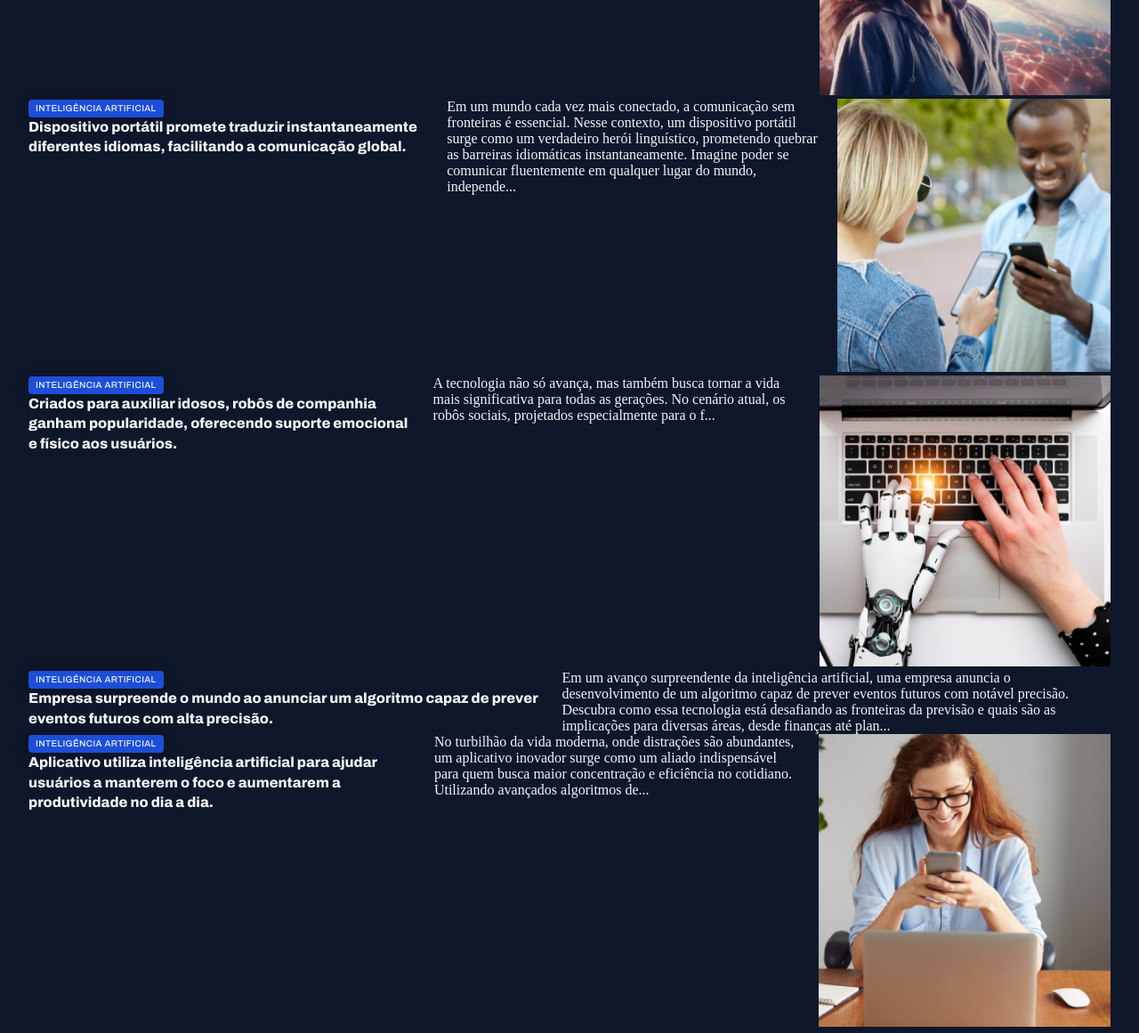
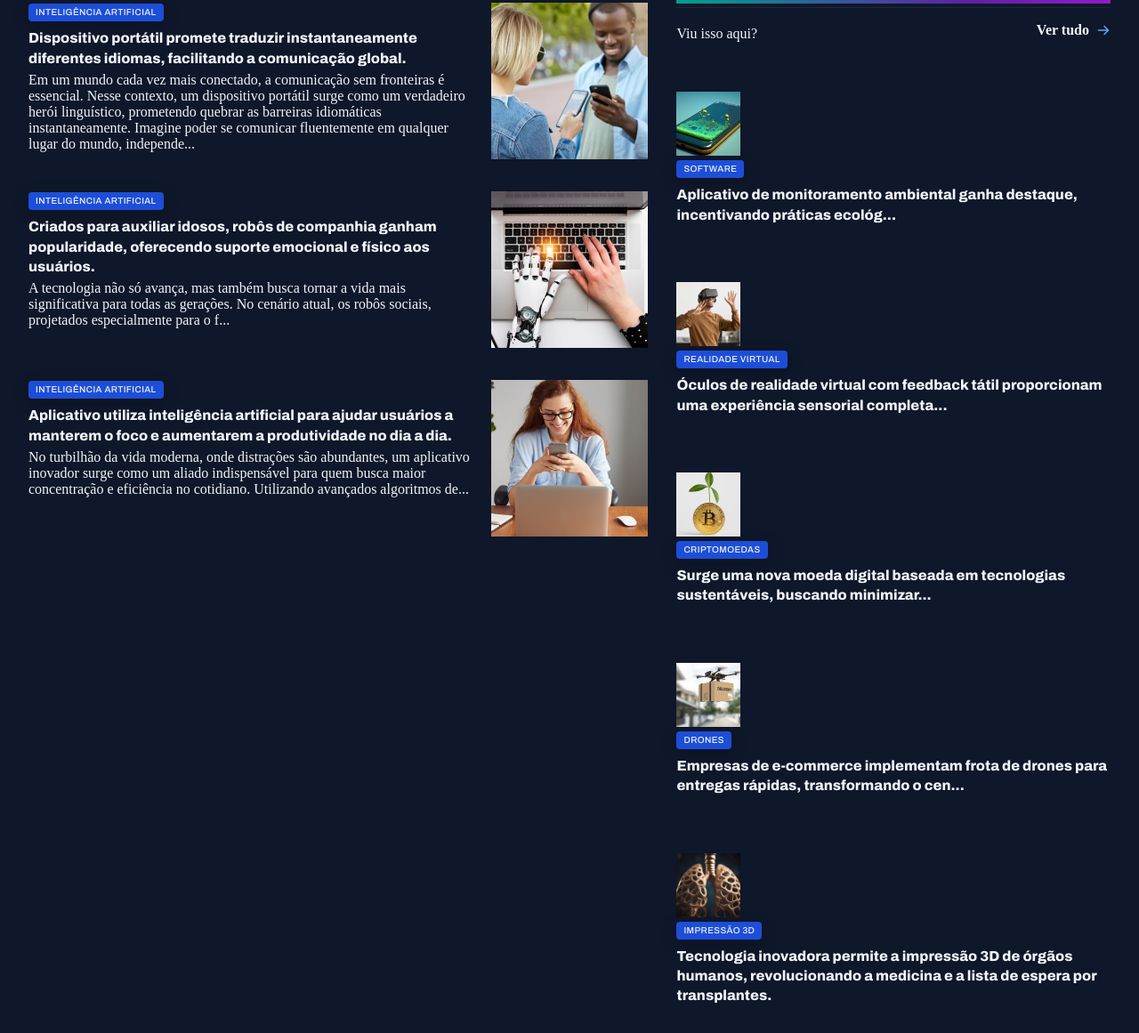
Before and after one commit to Leolfc/Projeto-Portal-de-Noticias, a plain HTML site: page index.html in a window 1280 px wide. Shown: the part 1300-2461 px from the top of the page at 89% size. After the commit the page ends 2431 px from the top, so only its background shows below. Drawn offline with Linux system fonts and the light colour scheme.

Commit message:
estilizando os ultimos cards

```diff
--- a/index.html
+++ b/index.html
@@ -155,7 +155,7 @@
             <span></span>
           </a>
         </header>
-        <div class="grid gap32">
+        <div class="grid gap-32">
           <article class="grid grid-flow-col gap-16">
             <div>
               <span class="content-tag"> Inteligência Artificial </span>
@@ -163,16 +163,18 @@
                 Empresa surpreende o mundo ao anunciar um algoritmo capaz de
                 prever eventos futuros com alta precisão.
               </h3>
-            </div>
-            <p class="text-sm">
+              <p class="text-sm">
               Em um avanço surpreendente da inteligência artificial, uma empresa
               anuncia o desenvolvimento de um algoritmo capaz de prever eventos
               futuros com notável precisão. Descubra como essa tecnologia está
               desafiando as fronteiras da previsão e quais são as implicações
               para diversas áreas, desde finanças até plan...
             </p>
+            </div>
+
             <div><img src="assets/Image 10.png" alt="" /></div>
           </article>
+
           <article class="grid grid-flow-col gap-16">
             <div>
               <span class="content-tag"> Inteligência Artificial </span>
@@ -180,16 +182,17 @@
                 Dispositivo portátil promete traduzir instantaneamente
                 diferentes idiomas, facilitando a comunicação global.
               </h3>
-            </div>
-            <p class="text-sm">
+              <p class="text-sm">
               Em um mundo cada vez mais conectado, a comunicação sem fronteiras
               é essencial. Nesse contexto, um dispositivo portátil surge como um
               verdadeiro herói linguístico, prometendo quebrar as barreiras
               idiomáticas instantaneamente. Imagine poder se comunicar
               fluentemente em qualquer lugar do mundo, independe...
             </p>
+            </div>
             <div><img src="assets/Image 11.png" alt="" /></div>
           </article>
+
           <article class="grid grid-flow-col gap-16">
             <div>
               <span class="content-tag"> Inteligência Artificial </span>
@@ -198,53 +201,40 @@
                 popularidade, oferecendo suporte emocional e físico aos
                 usuários.
               </h3>
-            </div>
-            <p class="text-sm">
+               <p class="text-sm">
               A tecnologia não só avança, mas também busca tornar a vida mais
               significativa para todas as gerações. No cenário atual, os robôs
               sociais, projetados especialmente para o f...
             </p>
+            </div>
+
             <div><img src="assets/Image 12.png" alt="" /></div>
           </article>
+
           <article class="grid grid-flow-col gap-16">
             <div>
               <span class="content-tag"> Inteligência Artificial </span>
               <h3 class="text-xl">
-                Empresa surpreende o mundo ao anunciar um algoritmo capaz de
-                prever eventos futuros com alta precisão.
+               Aplicativo utiliza inteligência artificial para ajudar usuários a manterem o foco e aumentarem a produtividade no dia a dia.
               </h3>
+               <p class="text-sm">
+            No turbilhão da vida moderna, onde distrações são abundantes, um aplicativo inovador surge como um aliado indispensável para quem busca maior concentração e eficiência no cotidiano. Utilizando avançados algoritmos de...
+
+            </p>
             </div>
-            <p class="text-sm">
-              Em um avanço surpreendente da inteligência artificial, uma empresa
-              anuncia o desenvolvimento de um algoritmo capaz de prever eventos
-              futuros com notável precisão. Descubra como essa tecnologia está
-              desafiando as fronteiras da previsão e quais são as implicações
-              para diversas áreas, desde finanças até plan...
-            </p>
-            <div><img src="assets/Image 13.png.png" alt="" /></div>
-          </article>
-          <article class="grid grid-flow-col gap-16">
-            <div>
-              <span class="content-tag"> Inteligência Artificial </span>
-              <h3 class="text-xl">
-                Aplicativo utiliza inteligência artificial para ajudar usuários
-                a manterem o foco e aumentarem a produtividade no dia a dia.
-              </h3>
-            </div>
-            <p class="text-sm">
-              No turbilhão da vida moderna, onde distrações são abundantes, um
-              aplicativo inovador surge como um aliado indispensável para quem
-              busca maior concentração e eficiência no cotidiano. Utilizando
-              avançados algoritmos de...
-            </p>
+
             <div><img src="assets/Image 13.png" alt="" /></div>
           </article>
+
         </div>
       </section>
-      <div>
+
+      <aside>
         <div id="ads">
           <img src="assets/Ads.png" alt="" />
         </div>
+
+
         <section id="more">
           <header class="grid grid-flow-col">
             <h3>Viu isso aqui?</h3>
@@ -261,7 +251,7 @@
                 <span class="content-tag">Software</span>
                 <h3 class="text-xl">
                   Aplicativo de monitoramento ambiental ganha destaque,
-                  incentivando práticas ecológicas e pro...
+                  incentivando práticas ecológ...
                 </h3>
               </div>
             </article>
@@ -276,10 +266,10 @@
             </article>
             <article class="grid grid-flow-col gap-16">
               <div>
-                <div><img src="assets/Image 16.png" alt=" Surge uma nova moeda digital baseada em tecnologias sustentáveis, buscando minimizar o im..." /></div>
+                <div><img src="assets/Image 16.png" alt=" Surge uma nova moeda digital baseada em tecnologias sustentáveis, buscando minimizar..." /></div>
                 <span class="content-tag">Criptomoedas</span>
                 <h3 class="text-xl">
-              Surge uma nova moeda digital baseada em tecnologias sustentáveis, buscando minimizar o im...
+              Surge uma nova moeda digital baseada em tecnologias sustentáveis, buscando minimizar...
                 </h3>
               </div>
             </article>
@@ -302,7 +292,8 @@
             </article>
           </div>
         </section>
-      </div>
+
+      </aside>
     </main>
   </body>
 </html>
--- a/styles/global.css
+++ b/styles/global.css
@@ -57,7 +57,14 @@ h3 {
 
 main {
   margin-top: 40px;
-  gap: 80px;
+  row-gap: 80px;
+  column-gap: 32px;
+  grid-template-columns: 2fr 1.4fr;
+  grid-template-areas:
+  "featured featured"
+  "weekly weekly"
+  "ai aside"
+  ;
 }
 
 .content-tag {
--- a/styles/sections.css
+++ b/styles/sections.css
@@ -11,13 +11,14 @@ section header {
       width: 16px;
       height: 16px;
     }
-    &:hover span{
-color: blue;
+    &:hover span {
+      color: blue;
     }
   }
 }
 
 #featured {
+  grid-area: featured;
   img {
     height: 100%;
     object-fit: cover;
@@ -48,22 +49,50 @@ color: blue;
   }
 }
 #weekly {
+  grid-area: weekly;
   & > div {
     grid-template-columns: repeat(4, 292px);
   }
   img {
     height: 160px;
   }
-  figure{
+  figure {
     position: relative;
   }
-  .content-tag{
+  .content-tag {
     position: absolute;
-    top:8px;
-    left:8px;
+    top: 8px;
+    left: 8px;
   }
-  p{
+  p {
     margin-top: 8px;
     font-weight: 800;
   }
 }
+
+#ai {
+  grid-area: ai;
+  img {
+    width: 176px;
+    aspect-ratio: 1/1;
+    object-fit: cover;
+  }
+  h3 {
+    margin-block: 8px 4px;
+  }
+}
+
+aside {
+  grid-area: aside;
+}
+#more {
+  img {
+    margin-top: 32px;
+    width: 72px;
+    aspect-ratio: 1/1;
+    object-fit: cover;
+  }
+  h3 {
+    margin-top: 8px;
+  }
+}
```
